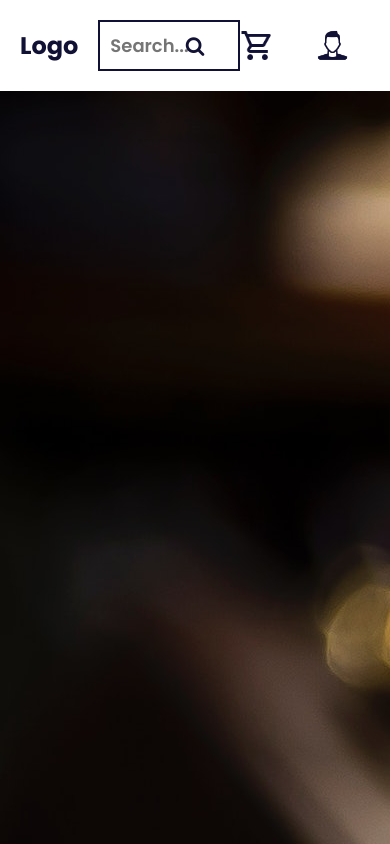
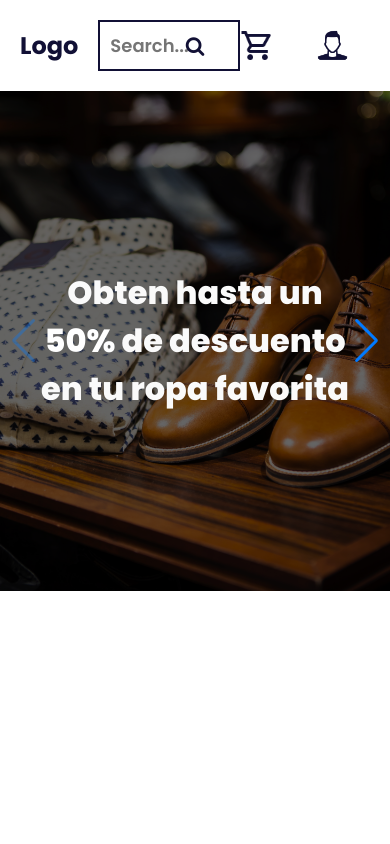
Before and after one commit to Paragua48596/ecommerce-sample-react, a React (Create React App) app: page / in a window 390 px wide. Shown: the top 844 px of the page. Built offline with nearby package versions, Linux system fonts and the light colour scheme.

Commit message:
Definimos estilos del Slider y media queries.

```diff
--- a/src/public/styles/App.css
+++ b/src/public/styles/App.css
@@ -8,6 +8,7 @@
   padding: 0;
   margin: 0;
 }
+
 body {
   width: 100%;
   min-height: 100vh;
@@ -35,7 +36,8 @@ body {
 
 input[type="text"] {
   display: block;
-  width: calc(100% - 24px); /*20px [ left & Right ] padding + 4px border [ left & Right ] */
+  width: calc(100% - 24px);
+  /*20px [ left & Right ] padding + 4px border [ left & Right ] */
   font-size: 18px;
   font-weight: 600;
   color: var(--fontColor);
@@ -78,3 +80,96 @@ input[type="text"] {
   cursor: pointer;
   transform: scale(1.2);
 }
+
+/* Slider */
+
+header {
+  height: 500px;
+}
+
+.swiper,
+.swiper-content,
+.swiper-text {
+  width: 100%;
+  height: 100%;
+  position: relative;
+}
+
+.swiper-slide {
+  text-align: center;
+  font-size: 18px;
+  background: #fff;
+  display: flex;
+  justify-content: center;
+  align-items: center;
+}
+
+.swiper-slide img {
+  display: block;
+  width: 100%;
+  height: 100%;
+  object-fit: cover;
+}
+
+.swiper-content {
+  background: #000;
+
+  display: flex;
+  justify-content: center;
+  align-items: center;
+
+  position: absolute;
+  top: 0;
+  left: 0;
+  opacity: 0.6;
+}
+
+.swiper-text {
+  width: 80%;
+  color: #FAFAFA;
+  font-size: 50px;
+  font-weight: 800;
+
+  position: absolute;
+  top: 0;
+  left: 0;
+  right: 0;
+  margin-left: auto;
+  margin-right: auto;
+  text-align: center;
+
+  display: flex;
+  justify-content: center;
+  align-items: center;
+}
+
+span.discount {
+  font-weight: 900;
+  font-size: 80px;
+}
+
+span.food {
+  font-weight: 900;
+  color: #FF6400;
+}
+
+span.fast {
+  font-style: italic;
+  color: #55D3FF;
+}
+
+span.premium {
+  font-size: 70px;
+  color: #FFDC19;
+}
+
+@media screen and (max-width: 750px) {
+  .swiper-text > p {
+    font-size: 2rem;
+  }
+  .swiper-text p > span {
+    font-size: inherit;
+    font-weight: 800;
+    color: #FFF;
+  }
+}
```
